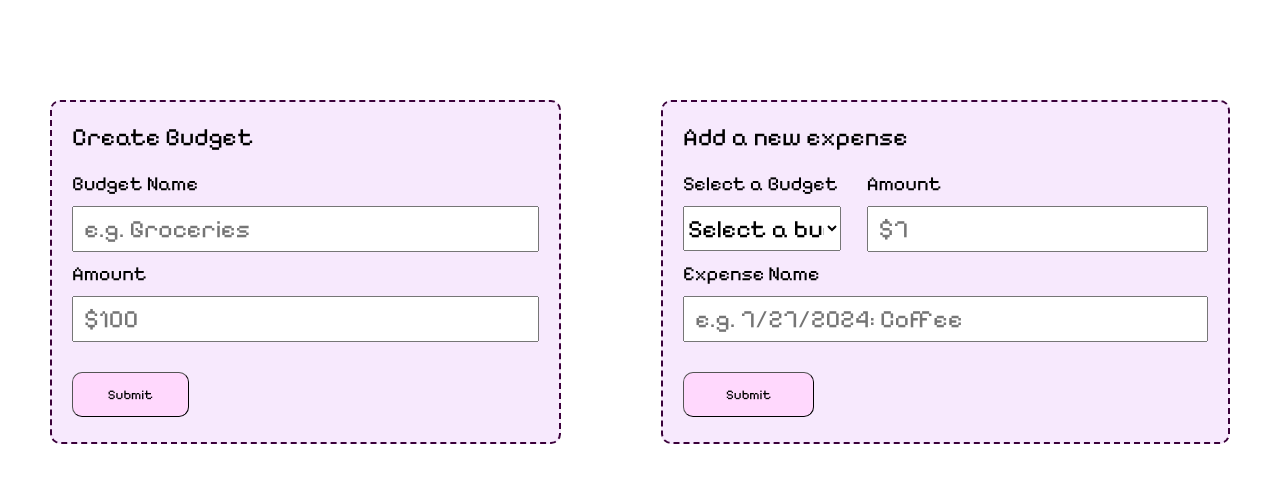
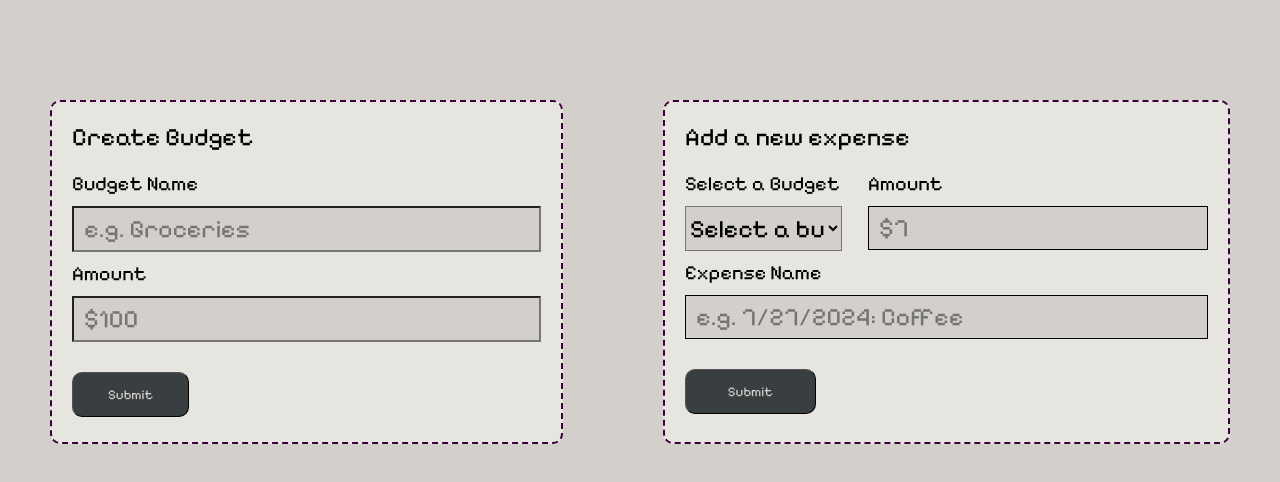
Before and after one commit to Bismithblde/Empower-Hackathon, a React (Vite) app in the folder empower-hacks/: page /budget in a window 1280 px wide. Shown: the top 482 px of the page. Built offline with nearby package versions, Linux system fonts and the light colour scheme.

Commit message:
ADDED a new color pallete for now, added view details -- unfinished.

```diff
--- a/empower-hacks/components/BudgetCard/BudgetCard.css
+++ b/empower-hacks/components/BudgetCard/BudgetCard.css
@@ -5,6 +5,8 @@
     justify-content: center;
     align-items: center;
     flex-direction: column;
-    height: 120%;
+    height: 100%;
+    width: 80%;
     justify-content: space-around;
+    background-color: #E7E5DF;
 }
--- a/empower-hacks/components/BudgetCard/BudgetCard.jsx
+++ b/empower-hacks/components/BudgetCard/BudgetCard.jsx
@@ -1,6 +1,11 @@
 import React from 'react';
 import DoughnutChart from '../DoughnutChart/DoughnutChart';
 import './BudgetCard.css';
+import { Link } from 'react-router-dom';
+import Button from '@mui/material/Button';
+
+
+
 
 export default function BudgetCard({ budget }) {
   return (
@@ -15,6 +20,7 @@ export default function BudgetCard({ budget }) {
         Current Spending: ${budget.totalExpense}
       </h3>
       <DoughnutChart percentage={(budget.totalExpense / budget.budgetValue) * 100} />
+      <Link to={`/budget/${budget.id}`}> View Details</Link >
     </div>
   );
 }
--- a/empower-hacks/components/BudgetInput/BudgetInput.css
+++ b/empower-hacks/components/BudgetInput/BudgetInput.css
@@ -1,4 +1,5 @@
 /* someone fix the color palette im bad at designing */
+
 
 .budget-input-container {
     width: 50%;
@@ -6,7 +7,7 @@
     margin: 100px 50px;
     border-radius: 10px;
     padding: 20px;
-    background-color: #f7e9fd;
+    background-color: #E7E5DF;
     height: 300px;
 }
 
@@ -30,20 +31,22 @@
     height: 40px;
     font-size: 25px;
     padding-left: 10px;
+    background-color: #D3D0CB;
 }
 .budget-input-button {
     margin-top: 30px;
     height: 45px;
     width: 25%;
-    background-color: rgb(255, 216, 253);
+    background-color: #393E41;
     border-radius: 10px;
     border-width: 1px;
     transition: 0.3s;
+    color: #D3D0CB
 
 }
 .budget-input-button:hover {
-    background-color: #e5a8ff;
+    background-color: #5f6264;
     color: white;
-    box-shadow: 5px 10px rgb(255, 216, 253);
+    box-shadow: 5px 10px #393E41;
     transform: translateY(-10px);
 }
--- a/empower-hacks/components/BudgetInput/BudgetInput.jsx
+++ b/empower-hacks/components/BudgetInput/BudgetInput.jsx
@@ -1,5 +1,6 @@
 import React, { useState } from 'react'
 import './BudgetInput.css'
+import { Button } from '@mui/material';
 export default function BudgetInput( {addBudget, budgetArray}) {
   const [name, setName] = useState("");
   const [budgetValue, setBudgetValue] = useState(0)
@@ -9,7 +10,7 @@ export default function BudgetInput( {addBudget, budgetArray}) {
       alert("You added a budget with the same name as another one.")
       return;
     }
-    addBudget({name: name, budgetValue: budgetValue, expenses: [], totalExpense: 0})
+    addBudget({name: name, id: budgetArray.length+1, budgetValue: budgetValue, expenses: [], totalExpense: 0})
     console.log("Submitted")
   }
   return (
@@ -22,6 +23,7 @@ export default function BudgetInput( {addBudget, budgetArray}) {
             <label className='input-label pixelify-sans-normal'>Amount</label>
             <input type='number' placeholder='$100' className='budget-input pixelify-sans-normal' onChange={(e) => setBudgetValue(e.target.value)}></input>
             <button className='budget-input-button pixelify-sans-normal' type='submit'>Submit</button>
+
         </form>
     </div>
 
--- a/empower-hacks/components/BudgetList/BudgetList.css
+++ b/empower-hacks/components/BudgetList/BudgetList.css
@@ -1,12 +1,11 @@
 .budget-list-container {
-   display: flex;
-   flex-wrap: wrap;
-   justify-content: space-between;
-   width: 96%;
-   height: 150%;
+   display: grid;
+   grid-template-columns: 50% 50%;
+   grid-auto-rows: 600px;
+   margin-left: 40px;
 }
 .budget-card-container {
-    width: 40%;
+    width: 100%;
     margin: 40px;
 
 }
--- a/empower-hacks/components/ExpensesInput/ExpensesInput.css
+++ b/empower-hacks/components/ExpensesInput/ExpensesInput.css
@@ -12,7 +12,7 @@
     margin: 100px 50px;
     border-radius: 10px;
     padding: 20px;
-    background-color: #f7e9fd;
+    background-color: #E7E5DF;
     height: 300px;
 }
 
@@ -31,25 +31,39 @@
     padding-bottom: 10px;
     padding-top: 10px;
     font-size: 20px;
+
 }
 .expenses-input {
     height: 40px;
     font-size: 25px;
     padding-left: 10px;
+    background-color: #D3D0CB;
+    border: solid;
+    border-width: 1px
+;
 }
 .expenses-input-button {
     margin-top: 30px;
     height: 45px;
     width: 25%;
-    background-color: rgb(255, 216, 253);
+    background-color: #393E41;
     border-radius: 10px;
     border-width: 1px;
     transition: 0.3s;
+    color: #D3D0CB
 
 }
 .expenses-input-button:hover {
-    background-color: #e5a8ff;
+    background-color: #5f6264;
     color: white;
-    box-shadow: 5px 10px rgb(255, 216, 253);
+    box-shadow: 5px 10px #393E41;
     transform: translateY(-10px);
 }
+.expenses-dropdown {
+    background-color: #D3D0CB;
+
+}
+.expenses-input {
+    border: solid;
+    border-width: 1px
+}
--- a/empower-hacks/components/ExpensesInput/ExpensesInput.jsx
+++ b/empower-hacks/components/ExpensesInput/ExpensesInput.jsx
@@ -71,7 +71,7 @@ export default function ExpensesInput({ budgetsArray, setBudgetArray }) {
         <input
           type='text'
           placeholder='e.g. 7/27/2024: Coffee'
-          className='budget-input pixelify-sans-normal'
+          className='expenses-input pixelify-sans-normal'
           value={expenseName}
           onChange={(e) => setExpenseName(e.target.value)}
         />
--- a/empower-hacks/src/App.css
+++ b/empower-hacks/src/App.css
@@ -1,8 +1,11 @@
 .forms-container {
   display: flex;
   flex-direction: row;
-  height: 50%;
+  height: 450px;
 }
 .budgetList-container {
   padding-left: 50px;
 }
+body {
+  background-color: #D3D0CB;
+}
--- a/empower-hacks/src/App.jsx
+++ b/empower-hacks/src/App.jsx
@@ -7,13 +7,14 @@ import ExpensesInput from '../components/ExpensesInput/ExpensesInput'
 import BudgetList from '../components/BudgetList/BudgetList'
 import BudgetTracker from './BudgetTracker'
 import { Route, Routes } from 'react-router-dom'
+import BudgetCardOverview from './BudgetCardOverview'
 function App() {
 
   return (
     <>
       <Routes>
-        <Route path='/budget' element={<BudgetTracker />}>
-        </Route>
+        <Route path='/budget' element={<BudgetTracker />} />
+        <Route path='/budget/:id' element={<BudgetCardOverview />}/>
       </Routes>
     </>
 
--- /dev/null
+++ b/empower-hacks/src/BudgetCardOverview.jsx
@@ -0,0 +1,12 @@
+import React from 'react'
+import { useParams } from 'react-router-dom'
+import BudgetCard from '../components/BudgetCard/BudgetCard';
+
+export default function BudgetCardOverview( {budgetArray} ) {
+  const { id } = useParams();
+  return (
+    <div>
+        <BudgetCard ></BudgetCard>
+    </div>
+  )
+}
--- a/package.json
+++ b/package.json
@@ -1,5 +1,8 @@
 {
   "dependencies": {
+    "@emotion/react": "^11.13.0",
+    "@emotion/styled": "^11.13.0",
+    "@mui/material": "^5.16.5",
     "bootstrap": "^5.3.3",
     "chart.js": "^4.4.3",
     "d3": "^7.9.0",
```
Also changed, not shown: 1 other file (tests, documents, lock files or other folders).
